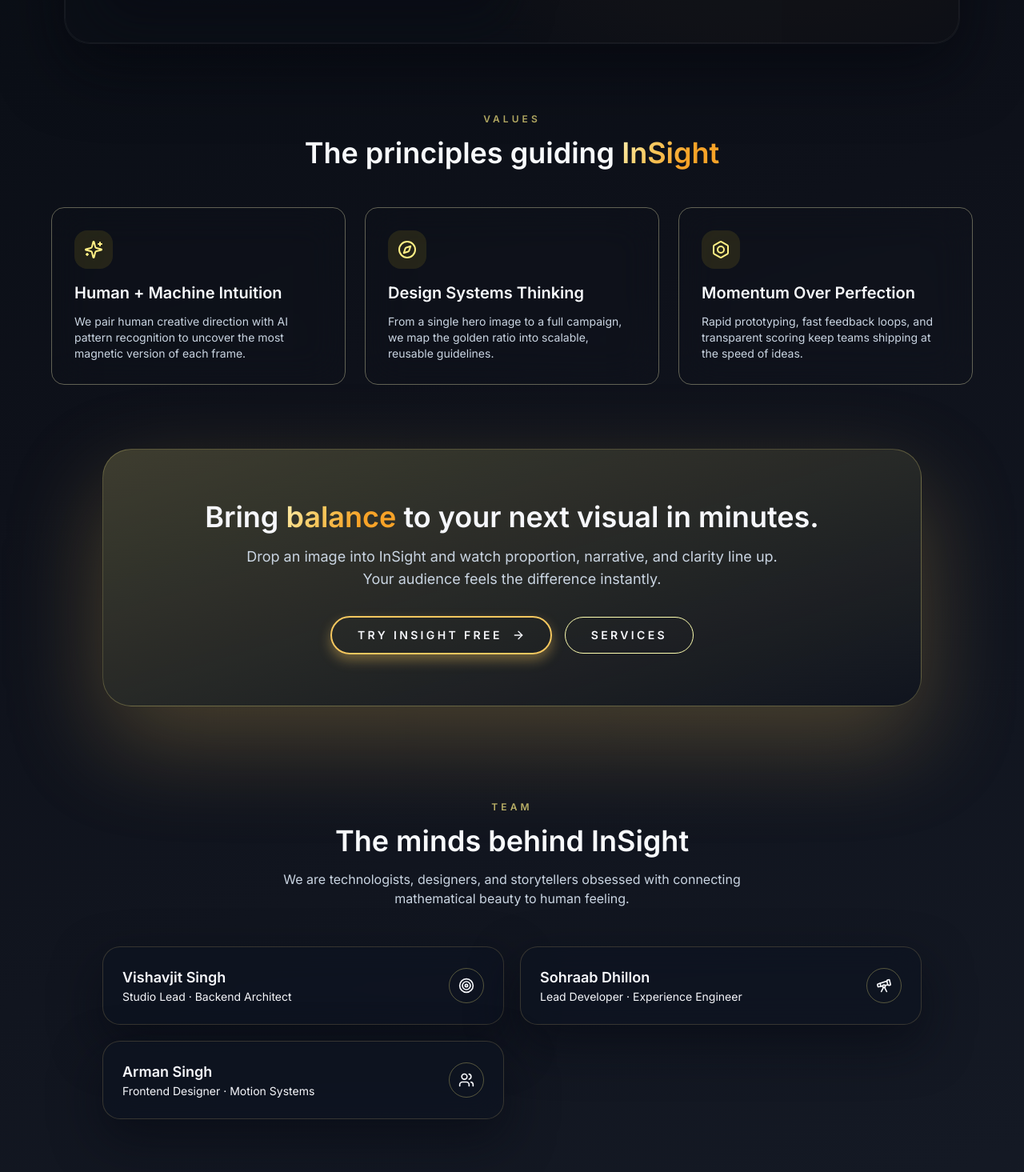
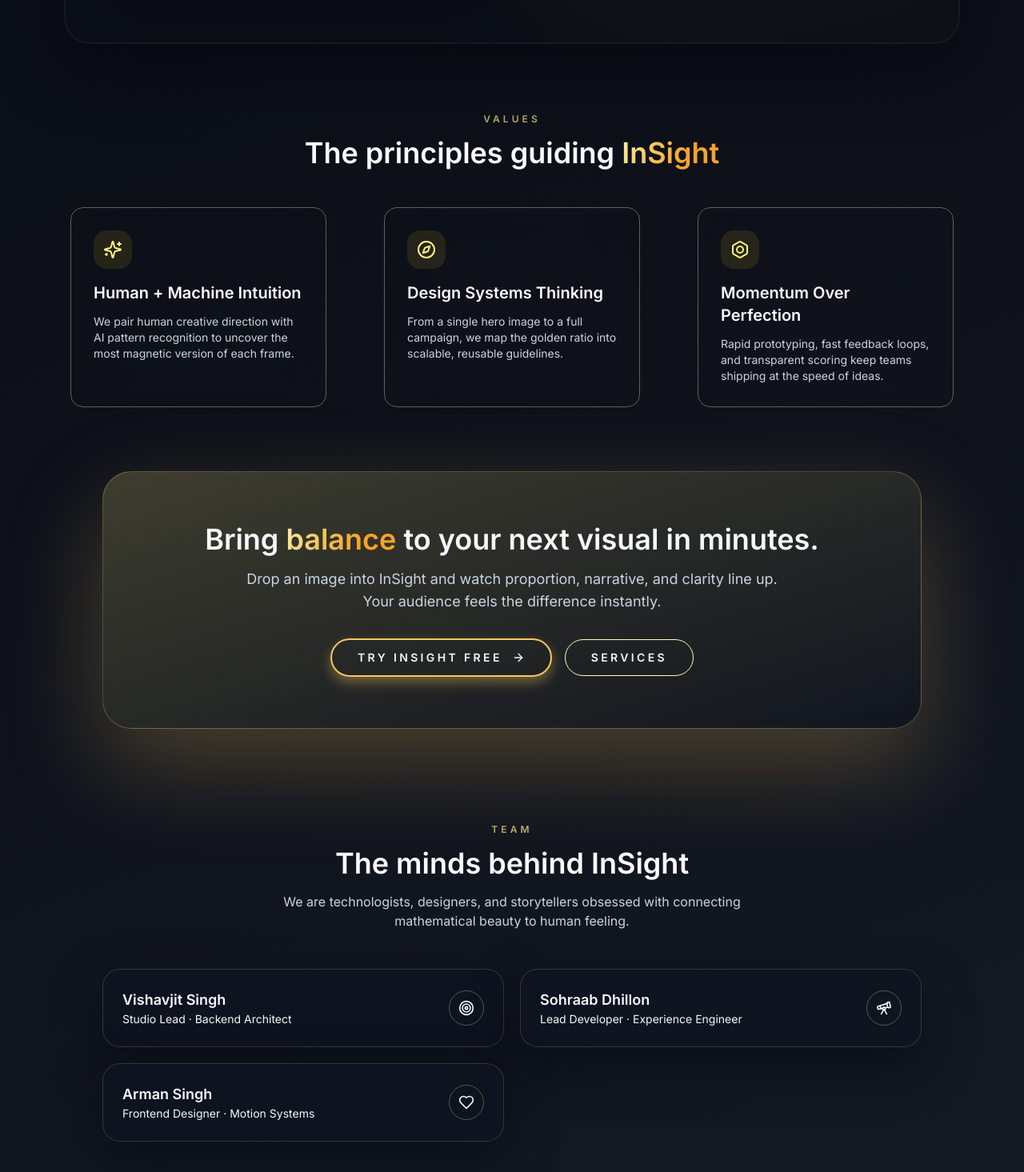
Before and after one commit to iVishav48/Phi-Sight, a Next.js app: page / in a window 1280 px wide. Shown: the part 2924-4389 px from the top of the page at 80% size. Built offline with nearby package versions, Linux system fonts and the light colour scheme.

Commit message:
fix home page ui

```diff
--- a/src/app/page.js
+++ b/src/app/page.js
@@ -8,7 +8,7 @@
   ImageIcon,
   LayoutDashboard,
   LineChart,
-  Sparkles, Bolt, Compass, Target, Telescope, Users
+  Sparkles, Bolt, Compass, Target, Telescope, Users, Heart
 } from "lucide-react";
 import { motion, useMotionValue, useSpring } from "framer-motion";
 import { useEffect, useState } from "react";
@@ -81,7 +81,7 @@
     name: "Arman Singh",
     role: "Frontend Designer · Motion Systems",
     href: "https://www.linkedin.com/in/arman-1b323a265/",
-    icon: Users,
+    icon: Heart,
   },
 ];
 
@@ -352,7 +352,7 @@
         </section>
 
         {/* Values */}
-        <section className="mx-auto max-w-6xl space-y-12 mb-20">
+        <section className="mx-auto max-w-6xl space-y-12 mb-20 ">
           <div className="text-center">
             <span className="text-xs font-semibold uppercase tracking-[0.34em] text-yellow-200/70">Values</span>
             <h2 className="mt-3 text-3xl font-semibold text-slate-50 sm:text-4xl">
@@ -361,7 +361,7 @@
           </div>
           <div className="grid gap-6 md:grid-cols-3">
             {values.map(({ title, description, icon: Icon }) => (
-              <div key={title} className="h-full p-7 border border-yellow-100/35 z-35 backdrop-blur-xl rounded-2xl">
+              <div key={title} className="h-full p-7 border border-yellow-100/35 z-35 backdrop-blur-xl rounded-2xl mx-6">
                 <span className="flex h-12 w-12 items-center justify-center rounded-2xl bg-yellow-300/10 text-yellow-200">
                   <Icon className="h-6 w-6" />
                 </span>
@@ -418,7 +418,7 @@
                 key={name}
                 href={href}
                 target="_blank"
-                className="glass-panel-team group flex items-center justify-between gap-4 p-6"
+                className="glass-panel-team group flex items-center justify-between gap-4 p-6 mx-4 lg:mx-0"
                 onMouseEnter={handleMouseEnter}
                 onMouseLeave={handleMouseLeave}
               >
```
